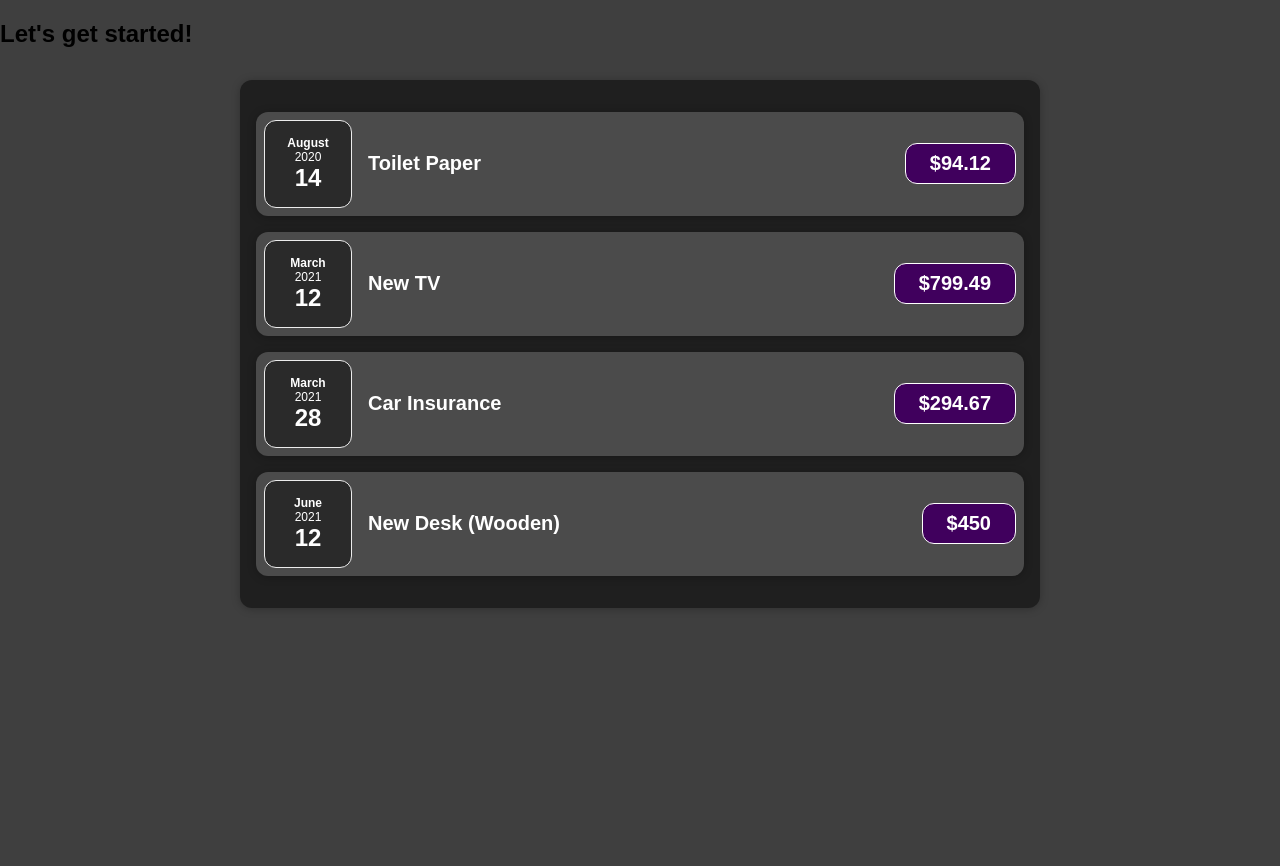
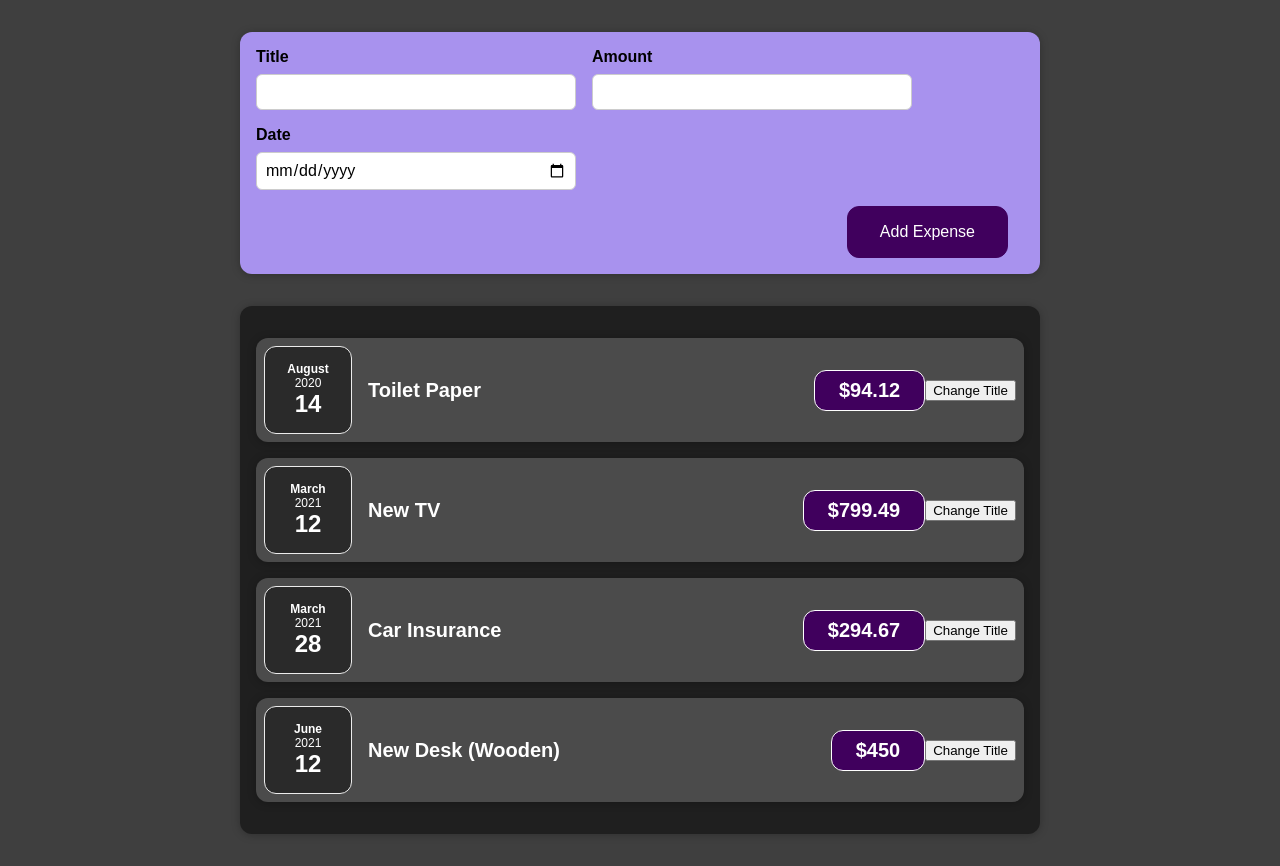
Before and after one commit to jphustman/react-course, a React (Create React App) app: page / in a window 1280 px wide. Before the commit the page ends 800 px from the top, so only its background shows below. Built offline with nearby package versions, Linux system fonts and the light colour scheme.

Commit message:
before chapter 52

```diff
--- a/src/App.js
+++ b/src/App.js
@@ -1,4 +1,6 @@
 import Expenses from './components/Expenses/Expenses';
+
+import NewExpense from './components/NewExpense/NewExpense';
 
 const App = () => {
     const expenses = [
@@ -29,7 +31,7 @@
 
     return (
         <div>
-            <h2>Let's get started!</h2>
+            <NewExpense />
             <Expenses items={expenses} />
 
 
--- a/src/components/Expenses/ExpenseItem.js
+++ b/src/components/Expenses/ExpenseItem.js
@@ -1,17 +1,24 @@
+import React, { useState } from 'react';
+
 import ExpenseDate from './ExpenseDate';
 import Card from '../UI/Card';
 import './ExpenseItem.css';
 
 const ExpenseItem = (props) => {
+    const [title, setTitle] = useState(props.title);
 
+    const clickHandler = () => {
+        setTitle('Updated');
+    }
 
     return (
         <Card className="expense-item">
             <ExpenseDate date={props.date} />
             <div className="expense-item__description">
-                <h2>{props.title}</h2>
+                <h2>{title}</h2>
                 <div className="expense-item__price">${props.amount}</div>
             </div>
+            <button onClick={clickHandler}>Change Title</button>
         </Card>
     );
 }
--- /dev/null
+++ b/src/components/NewExpense/ExpenseForm.css
@@ -0,0 +1,26 @@
+.new-expense__controls {
+    display: flex;
+    flex-wrap: wrap;
+    gap: 1rem;
+    margin-bottom: 1rem;
+    text-align: left;
+}
+
+.new-expense__control label {
+    font-weight: bold;
+    margin-bottom: 0.5rem;
+    display: block;
+}
+
+.new-expense__control input {
+    font: inherit;
+    padding: 0.5rem;
+    border-radius: 6px;
+    border: 1px solid #ccc;
+    width: 20rem;
+    max-width: 100%;
+}
+
+.new-expense__actions {
+    text-align: right;
+}
--- /dev/null
+++ b/src/components/NewExpense/ExpenseForm.js
@@ -0,0 +1,29 @@
+import React from 'react';
+
+import './ExpenseForm.css';
+
+const ExpenseForm = () => {
+    return (
+        <form>
+           <div className="new-expense__controls">
+               <div className="new-expense__control">
+                   <label>Title</label>
+                   <input type="text" />
+               </div>
+               <div className="new-expense__control">
+                   <label>Amount</label>
+                   <input type="number" min="0.01" step="0.01" />
+               </div>
+               <div className="new-expense__control">
+                   <label>Date</label>
+                   <input type="date" min="2019-01-01" max="2022-12-31" />
+               </div>
+           </div>
+            <div className="new-expense__actions">
+                <button type="submit">Add Expense</button>
+            </div>
+        </form>
+    )
+}
+
+export default ExpenseForm;
--- /dev/null
+++ b/src/components/NewExpense/NewExpense.css
@@ -0,0 +1,38 @@
+.new-expense {
+    background-color: #a892ee;
+    padding: 1rem;
+    margin: 2rem auto;
+    width: 50rem;
+    max-width: 95%;
+    border-radius: 12px;
+    text-align: center;
+    box-shadow: 0 1px 8px rgba(0, 0, 0, 0.25);
+}
+
+.new-expense button {
+    font: inherit;
+    cursor: pointer;
+    padding: 1rem 2rem;
+    border: 1px solid #40005d;
+    background-color: #40005d;
+    color: white;
+    border-radius: 12px;
+    margin-right: 1rem;
+}
+
+.new-expense button:hover,
+.new-expense button:active {
+    background-color: #510674;
+    border-color: #510674;
+}
+
+.new-expense button.alternative {
+    color: #220131;
+    border-color: transparent;
+    background-color: transparent;
+}
+
+.new-expense button.alternative:hover,
+.new-expense button.alternative:active {
+    background-color: #ddb3f8;
+}
--- /dev/null
+++ b/src/components/NewExpense/NewExpense.js
@@ -0,0 +1,14 @@
+import React from 'react';
+
+import ExpenseForm from './ExpenseForm';
+import './NewExpense.css';
+
+const NewExpense = () => {
+    return (
+        <div className="new-expense">
+            <ExpenseForm />
+        </div>
+    )
+}
+
+export default NewExpense;
```
